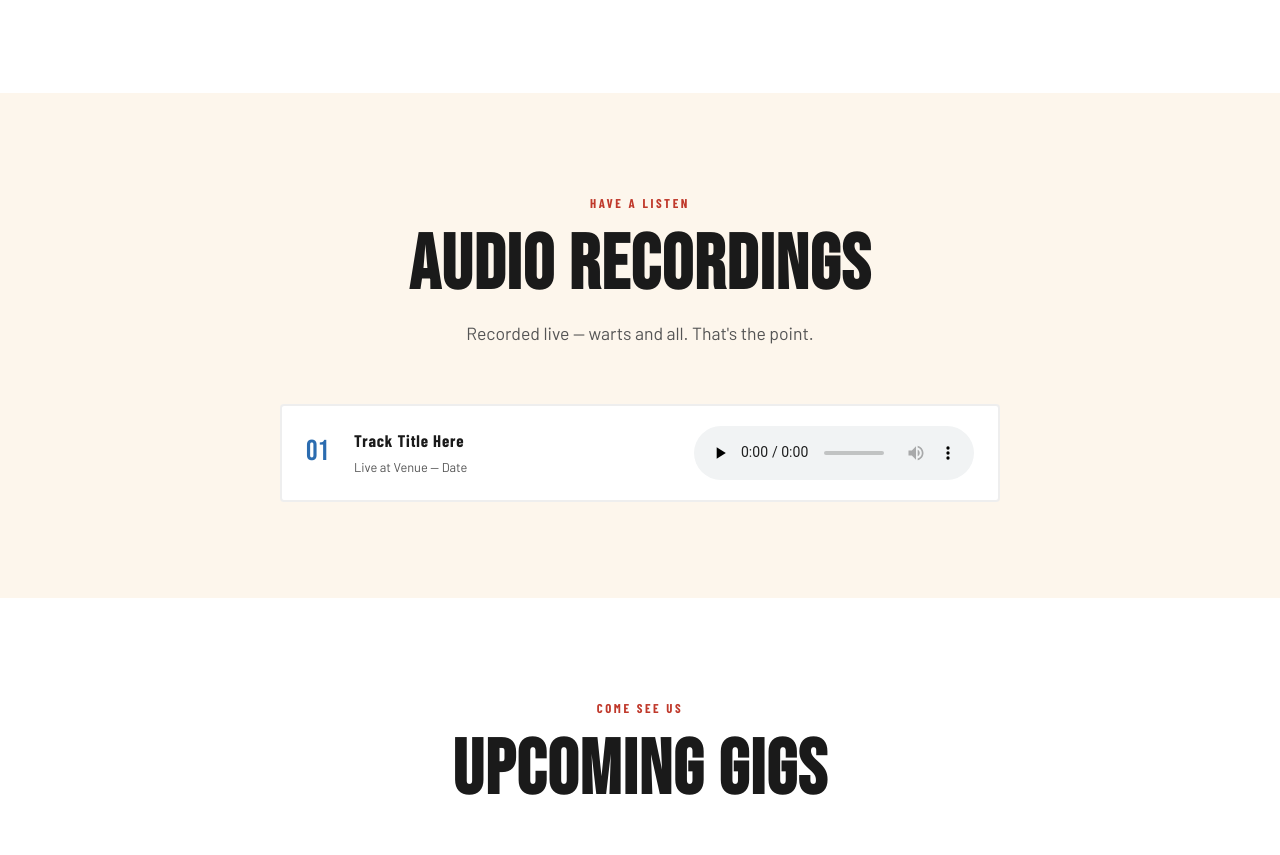
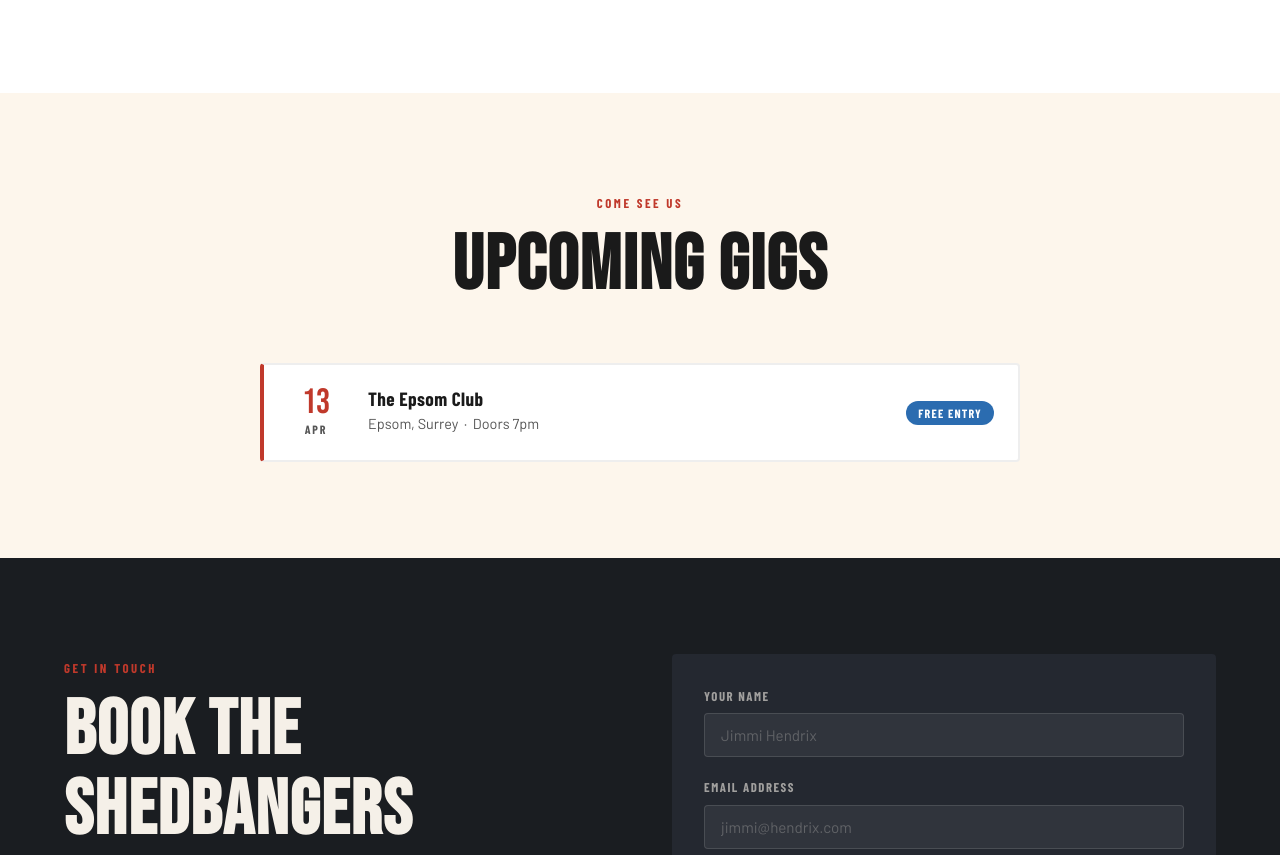
Before and after one commit to shedtaff-dotcom/shedbangers-website, a plain HTML site: page index.html in a window 1280 px wide. Shown: the part 4748-5603 px from the top of the page. Drawn offline with nearby package versions, Linux system fonts and the light colour scheme; a web font is replaced by a local one.

Commit message:
updated the index.html to add a comment out songs until theit are ready TODO for the audio tracks and to change the gigs section to "warm" styling.

```diff
--- a/index.html
+++ b/index.html
@@ -202,7 +202,7 @@
 
     <!-- ============================================================
          AUDIO
-    ============================================================ -->
+
     <section id="music" class="section-warm">
         <div class="container">
             <div class="section-header" data-aos="fade-up">
@@ -211,7 +211,7 @@
                 <p>Recorded live — warts and all. That's the point.</p>
             </div>
             <div class="audio-list" data-aos="fade-up" data-aos-delay="100">
-                <!-- Add your audio files to /audio and duplicate this block -->
+                #TODO: replace with actual tracks — ideally a mix of live recordings and some studio demos. Embed using HTML5 audio player for simplicity, or link to Spotify/Apple Music if you have them there.
                 <div class="audio-track">
                     <div class="audio-track-info">
                         <span class="audio-track-number">01</span>
@@ -225,15 +225,15 @@
                         Your browser doesn't support HTML5 audio.
                     </audio>
                 </div>
-                <!-- More tracks go here -->
             </div>
         </div>
     </section>
+    ============================================================ -->
 
     <!-- ============================================================
          GIGS
     ============================================================ -->
-    <section id="gigs" class="section-light">
+    <section id="gigs" class="section-warm">
         <div class="container">
             <div class="section-header" data-aos="fade-up">
                 <span class="section-label">Come See Us</span>
```
